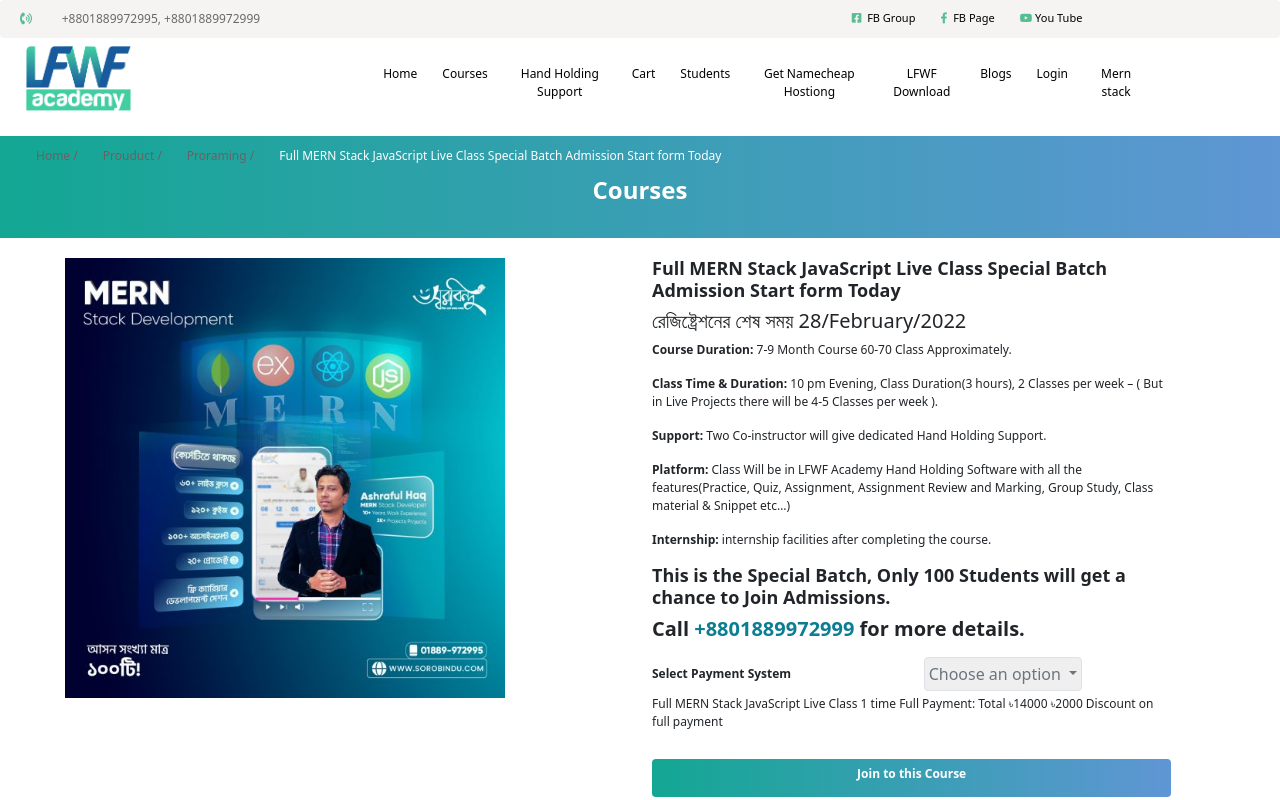
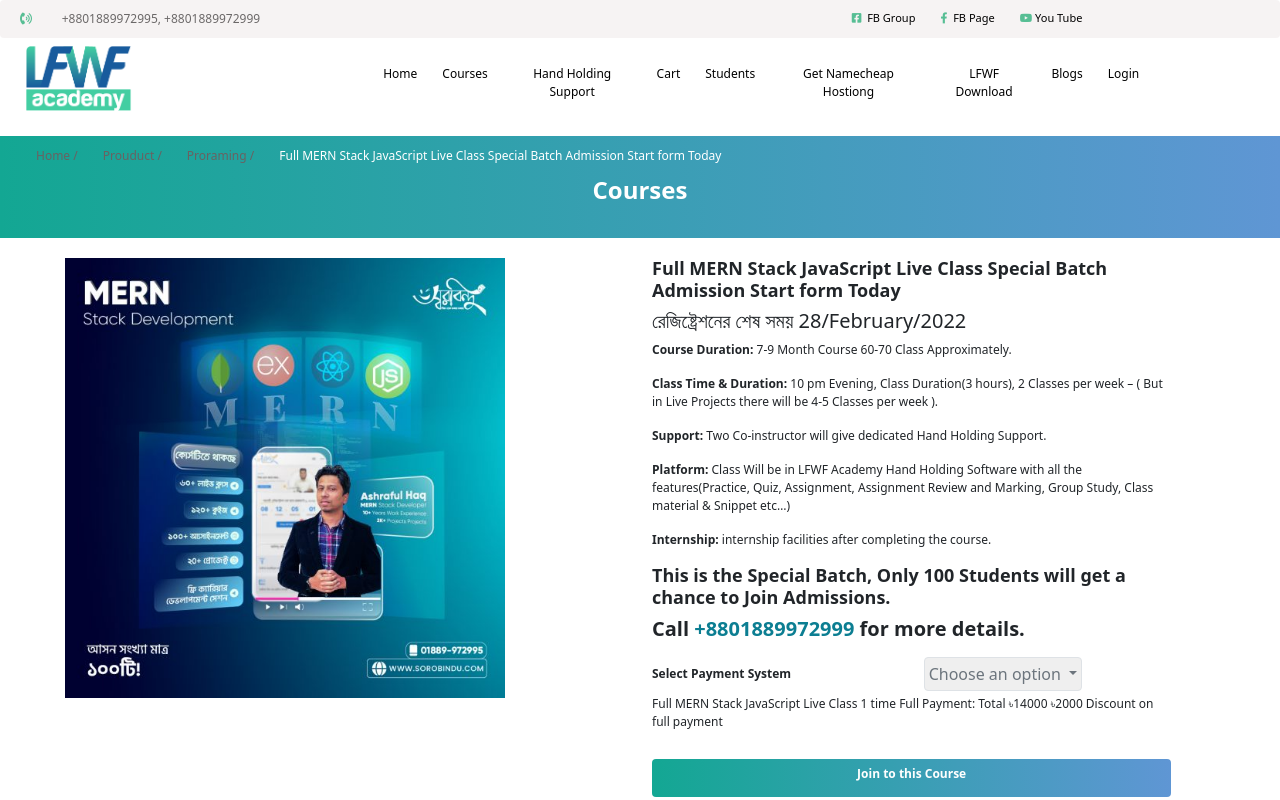
Before and after one commit to anis520/lfwf-Academy, a plain HTML site: page index.html in a window 1280 px wide. Shown: the top 800 px of the page. Drawn offline with Linux system fonts and the light colour scheme.

Commit message:
this is a commit

```diff
--- a/index.html
+++ b/index.html
@@ -43,7 +43,7 @@
                 <li>LFWF Download</li>
                 <li>Blogs</li>
                 <li>Login</li>
-                <li>Mern stack</li>
+
             </ul>
 
 
```
